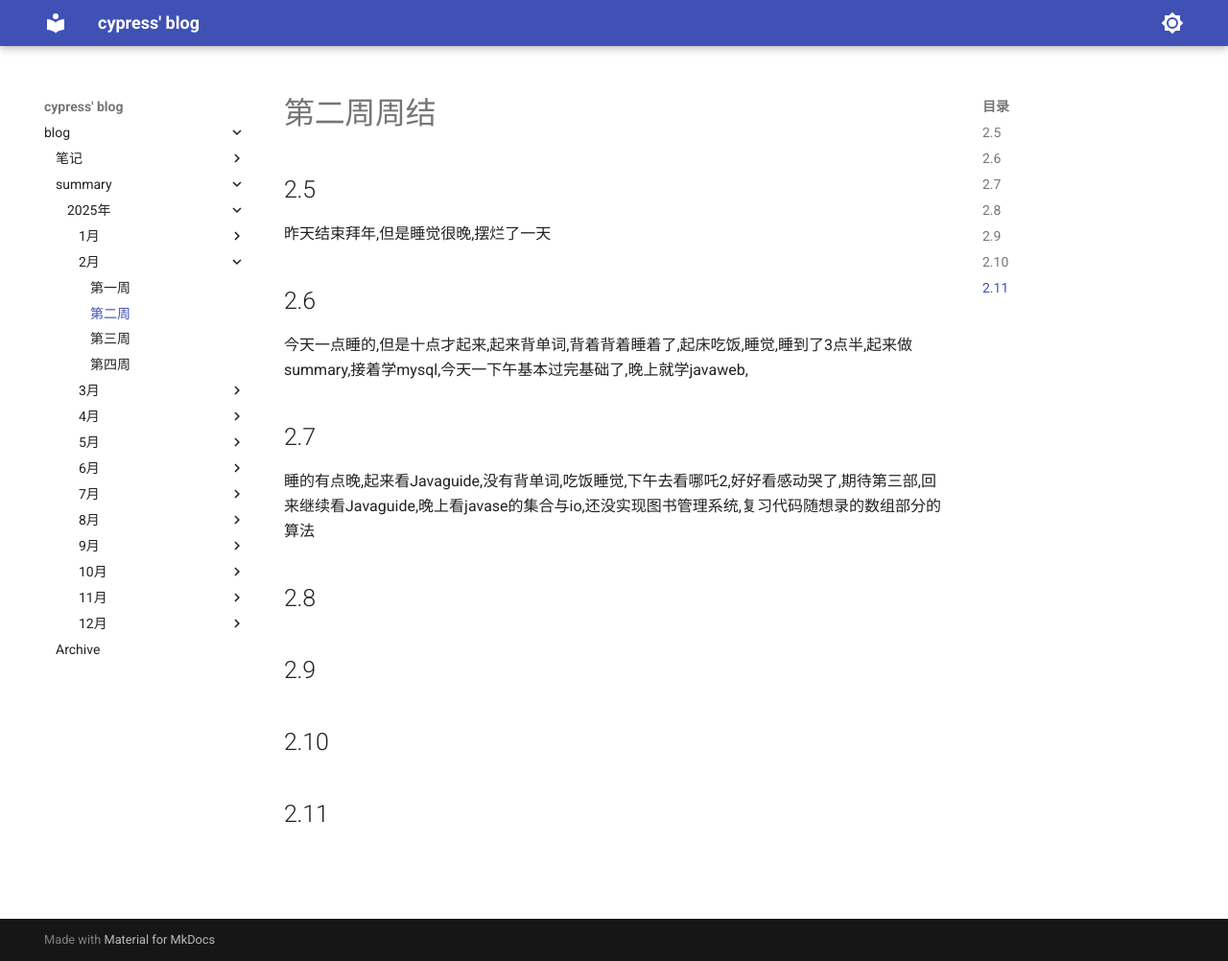
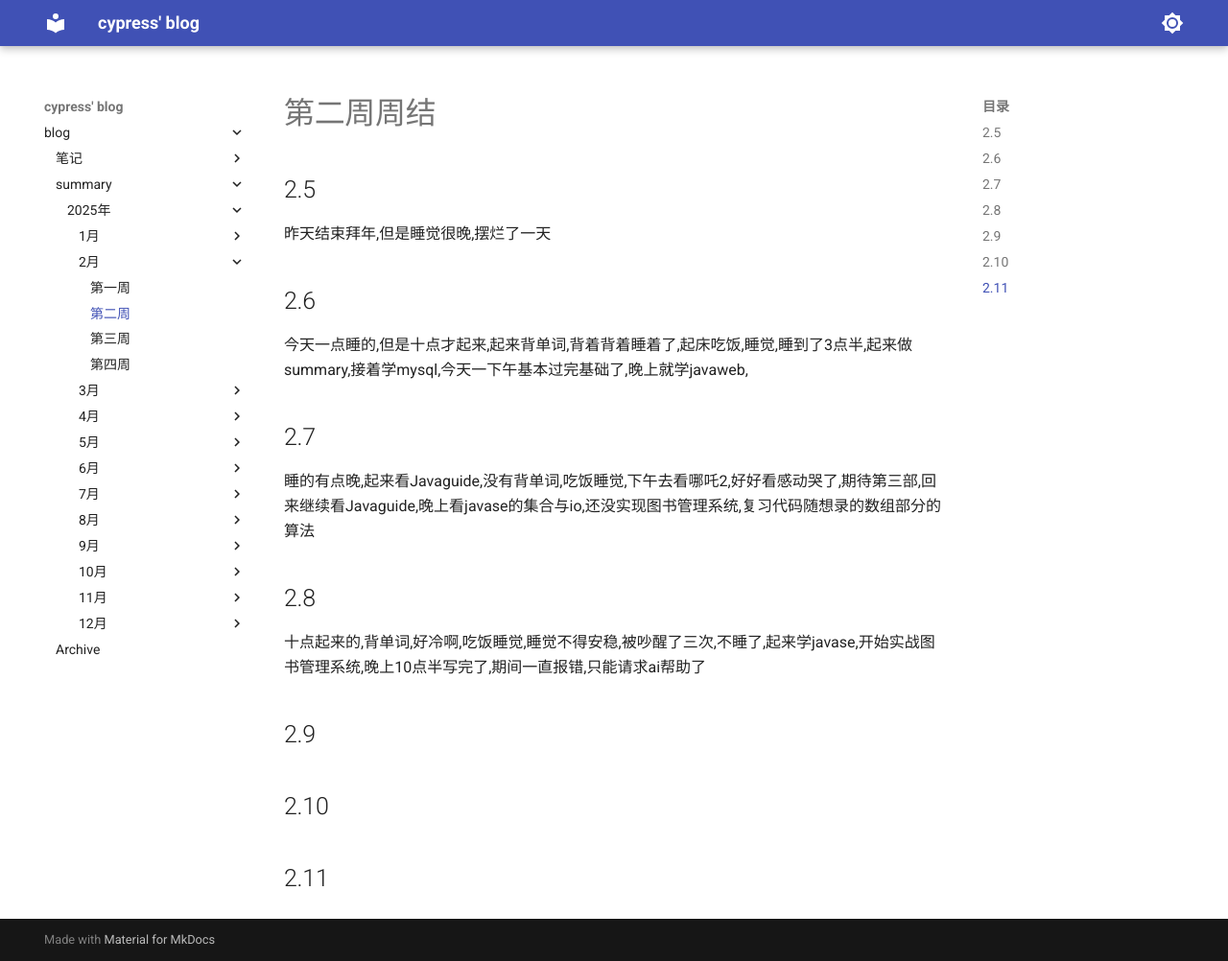
Before and after one commit to cyprer/blog, an MkDocs documentation site: the page built from docs/summary/25year/2month/2week.md, in a window 1280 px wide and 1002 px high. Shown: the whole window at 96% size. Built offline with MkDocs 1.6.1 and Material for MkDocs 9.7.7, drawn with Linux system fonts in a browser that asks for light colours.

Commit message:
今天完成了图书管理系统,还不错

```diff
--- a/docs/summary/25year/2month/2week.md
+++ b/docs/summary/25year/2month/2week.md
@@ -7,7 +7,7 @@
 ## 2.7
   睡的有点晚,起来看Javaguide,没有背单词,吃饭睡觉,下午去看哪吒2,好好看感动哭了,期待第三部,回来继续看Javaguide,晚上看javase的集合与io,还没实现图书管理系统,复习代码随想录的数组部分的算法
 ## 2.8
-
+  十点起来的,背单词,好冷啊,吃饭睡觉,睡觉不得安稳,被吵醒了三次,不睡了,起来学javase,开始实战图书管理系统,晚上10点半写完了,期间一直报错,只能请求ai帮助了
 ## 2.9
 
 ## 2.10
```
